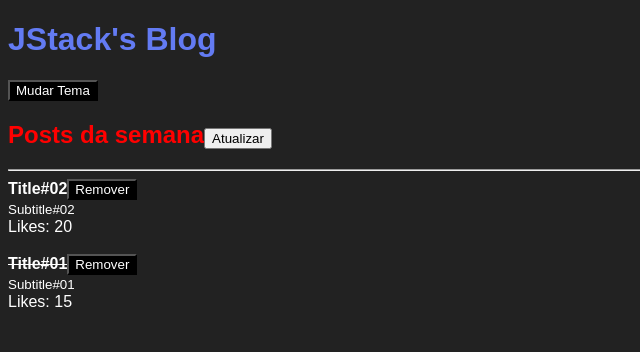
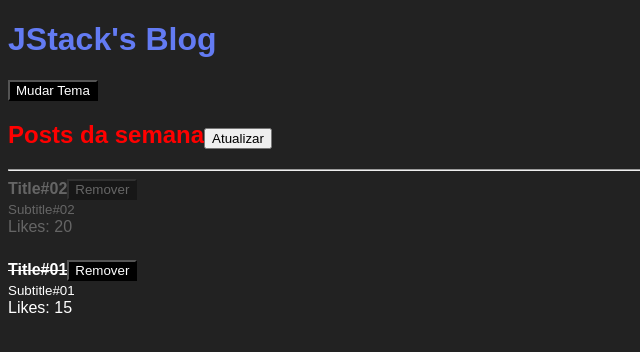
Before and after one commit to joaosoarees/jstack-react-fundamentals, a React app: page / in a window 1280 px wide. Shown: the top 352 px of the page, without its empty margins (0-640 px from the left). Built offline with nearby package versions, Linux system fonts and the light colour scheme.

Commit message:
dynamic classes

```diff
--- a/src/App.js
+++ b/src/App.js
@@ -9,8 +9,8 @@ import styles from './App.scss';
 
 export function App() {
   const [posts, setPosts] = useState([
-    { id: Math.random(), title: 'Title#02', subTitle: 'Subtitle#02', likes: 20, read: false },
-    { id: Math.random(), title: 'Title#01', subTitle: 'Subtitle#01', likes: 15, read: true },
+    { id: Math.random(), title: 'Title#02', subTitle: 'Subtitle#02', likes: 20, read: false, removed: true, },
+    { id: Math.random(), title: 'Title#01', subTitle: 'Subtitle#01', likes: 15, read: true, removed: false, },
   ]);
 
   function handleRefresh() {
@@ -21,14 +21,19 @@ export function App() {
         title: `Title#0${prevState.length + 1}`,
         subTitle: `Subtitle#0${prevState.length + 1}`,
         likes: 50,
-        read: false
+        read: false,
+        removed: false,
       }
     ]);
   };
 
   function handleRemovePost(postId) {
-    setPosts((prevState) => (
-      prevState.filter(post => post.id !== postId)
+    setPosts((prevState) => prevState.map(
+      post => (
+        post.id === postId
+          ? { ...post, removed: true }
+          : post
+      )
     ));
   };
 
--- a/src/Post.js
+++ b/src/Post.js
@@ -3,22 +3,25 @@ import PropTypes from 'prop-types';
 
 import { PostHeader } from './PostHeader';
 
+import styles from './Post.scss';
+
 // Props -> (Properties) -> Propriedades
 export function Post({ post, onRemove }) {
   return (
-    <>
+    <article
+      className={
+        post.removed
+          ? styles.postDeleted
+          : styles.post
+      }
+    >
       <PostHeader
         onRemove={onRemove}
         post={post}
       />
-
-      <article>
-        <small>{post.subTitle}</small> <br />
-
-        Likes: {post.likes}
-      </article>
-      <br />
-    </>
+      <small>{post.subTitle}</small> <br />
+      Likes: {post.likes}
+    </article>
   );
 };
 
@@ -28,6 +31,7 @@ Post.propTypes = {
     title: PropTypes.string.isRequired,
     subTitle: PropTypes.string.isRequired,
     likes: PropTypes.number.isRequired,
+    removed: PropTypes.bool.isRequired,
   }).isRequired,
   onRemove: PropTypes.func.isRequired,
 };
--- /dev/null
+++ b/src/Post.scss
@@ -0,0 +1,8 @@
+.post {
+  margin-bottom: 24px;
+}
+
+.postDeleted {
+  opacity: 0.3;
+  margin-bottom: 24px;
+}
```
